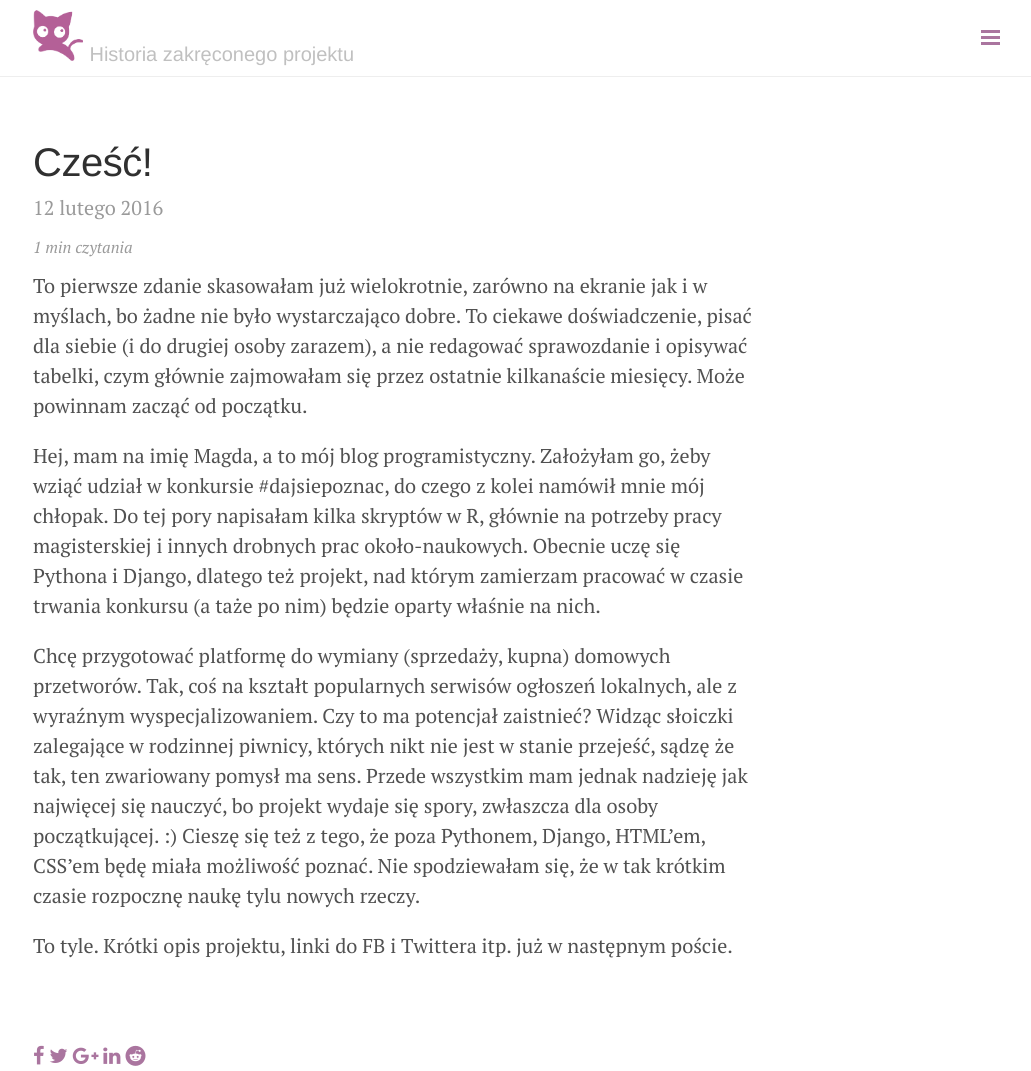
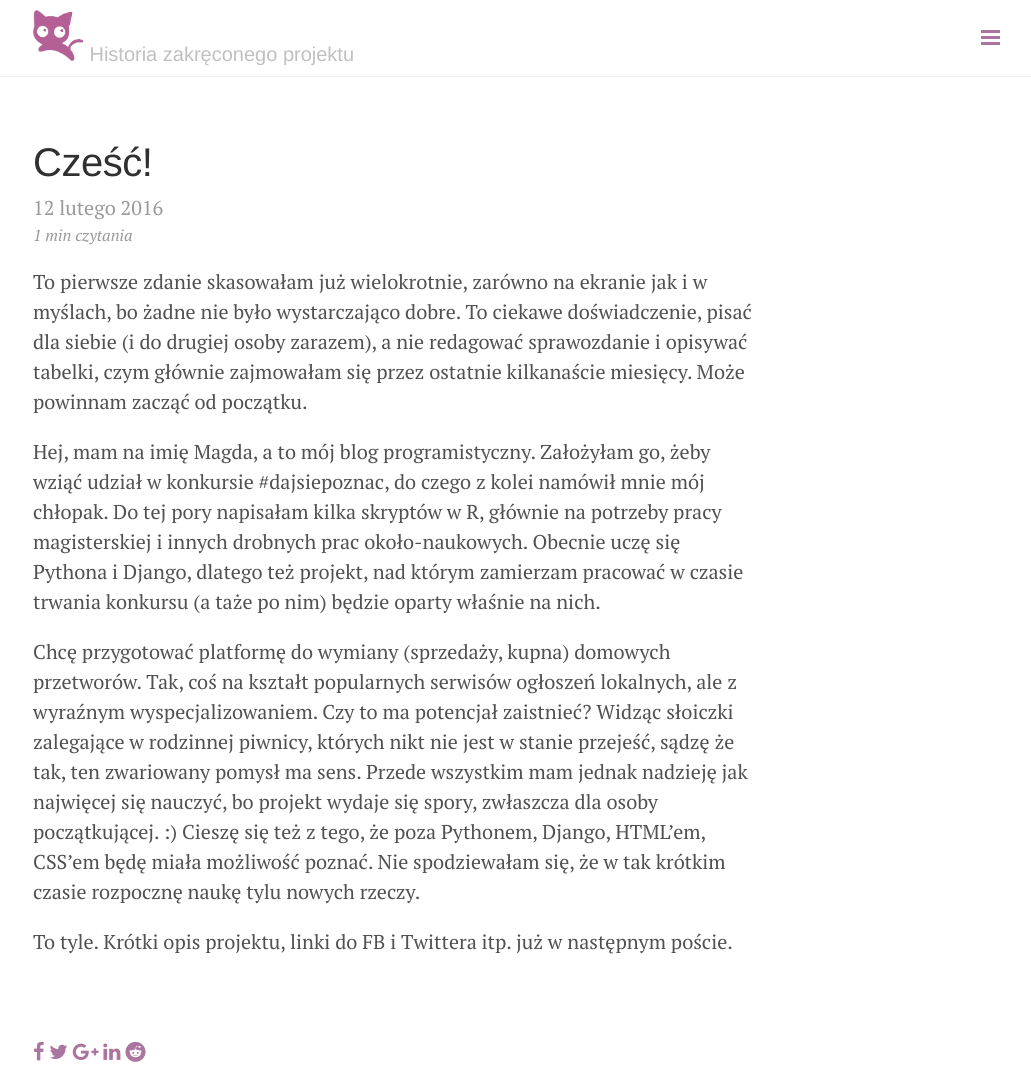
Before and after one commit to pumiko/pumiko.github.io, a Jekyll site: the page built from _posts/2016-02-12-czesc.markdown, in a window 1280 px wide. Shown: the whole page, without its empty margins (247-1278 px from the left). Built offline with Jekyll 4.4.1, drawn with Linux system fonts in a browser that asks for light colours; nearby versions of some CDN libraries; comment, search, counter and statistics services are not loaded.

Commit message:
Zmiany w wysokoscaich daty i min cztania w postach

```diff
--- a/public/css/lanyon.css
+++ b/public/css/lanyon.css
@@ -316,7 +316,7 @@ a.sidebar-nav-item:focus {
   width: auto;
   font-weight: 100;
   font-size: .8rem ;
-  line-height: 3em;
+  line-height: 4em;
   color: #9a9a9a;
   font-style: italic;
 }
@@ -348,7 +348,7 @@ a.sidebar-nav-item:focus {
 .post-date-inside {
   display: block;
   margin-top: -.2rem;
-  margin-bottom: 0;
+  margin-bottom: -1rem;
   color: #9a9a9a;
 }
 
```
